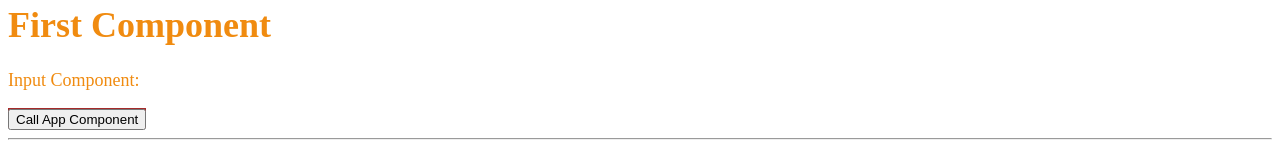
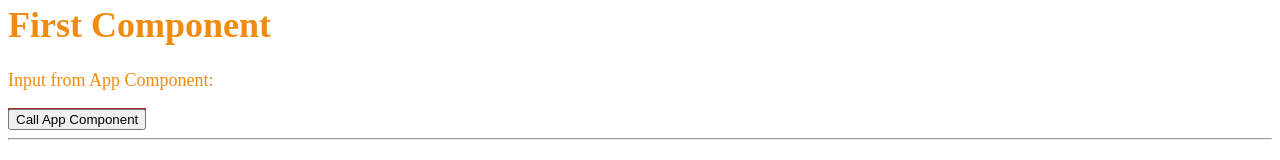
Before and after one commit to apathak1223/Angular-Test, an Angular app: page / in a window 1280 px wide. Shown: the part 266-426 px from the top of the page. Built offline with nearby package versions, Linux system fonts and the light colour scheme.

Commit message:
1 file modified

```diff
--- a/src/app/first/first.component.html
+++ b/src/app/first/first.component.html
@@ -1,5 +1,5 @@
 <a class="first">
-<h1>First Component</h1>
-<p>Input Component:  {{ value }}</p>
-<button (click)= "first()">Call App Component</button>
+  <h1>First Component</h1>
+  <p>Input from App Component: {{ value }}</p>
+  <button (click)="first()">Call App Component</button>
 </a>
```
